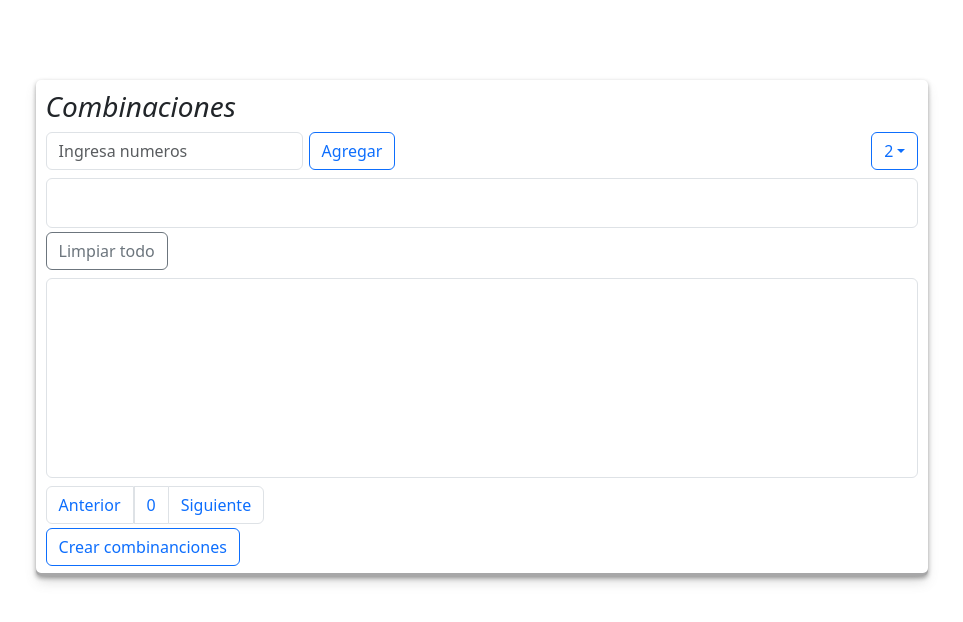
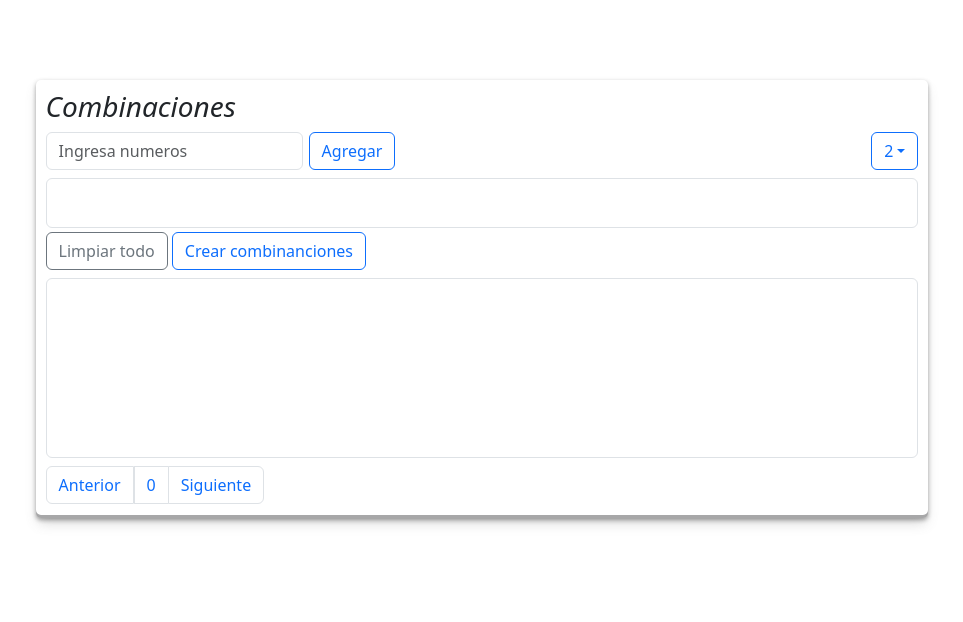
Before and after one commit to DarlingDelaRosa16/combination_app, a React (Create React App) app: page / in a window 1280 px wide. Shown: the top 622 px of the page, without its empty margins (158-1121 px from the left). Built offline with nearby package versions, Linux system fonts and the light colour scheme.

Commit message:
New position to createCombiantionBtn and new height to resultBox

```diff
--- a/src/App.css
+++ b/src/App.css
@@ -27,7 +27,7 @@
 .result_box {
     display: grid;
     place-items: center;
-    height: 200px;
+    height: 180px;
 }
 
 .btnSubmit {
@@ -70,7 +70,7 @@
     }
 
     .result_box {
-        height: 65vh;
+        height: 62vh;
     }
 
     .listOfItems {
--- a/src/components/ContentBox.jsx
+++ b/src/components/ContentBox.jsx
@@ -1,9 +1,12 @@
 import { useContext } from 'react'
 import { NumberContext } from '../context/NumberContext'
+import { usePagination } from '../Hooks/usePagination'
 
 export const ContentBox = () => {
 
     const { numbers, setNumbers, setCombination, setCurrentPage} = useContext(NumberContext)
+    const { createCombinations } = usePagination()
+
 
     const removeNumber = (item) => {
         setNumbers(numbers.filter(num => num !== item))
@@ -37,6 +40,13 @@ export const ContentBox = () => {
             >
                 Limpiar todo
             </button>
+
+            <button
+                className="btn btn-outline-primary mt-1 ms-1"
+                onClick={() => createCombinations()}
+            >
+                Crear combinanciones
+            </button>
         </>
     )
 }
--- a/src/components/ResultBox.jsx
+++ b/src/components/ResultBox.jsx
@@ -4,7 +4,7 @@ import { usePagination } from "../Hooks/usePagination"
 
 export const ResultBox = () => {
 
-    const { items, nextHandlePage, prevHandlePage, createCombinations } = usePagination()
+    const { items, nextHandlePage, prevHandlePage } = usePagination()
     const { currentPage } = useContext(NumberContext)
 
 
@@ -46,12 +46,7 @@ export const ResultBox = () => {
                 </ul>
             </nav>
 
-            <button
-                className="btn btn-outline-primary"
-                onClick={() => createCombinations()}
-            >
-                Crear combinanciones
-            </button>
+
         </>
     )
 }
```
